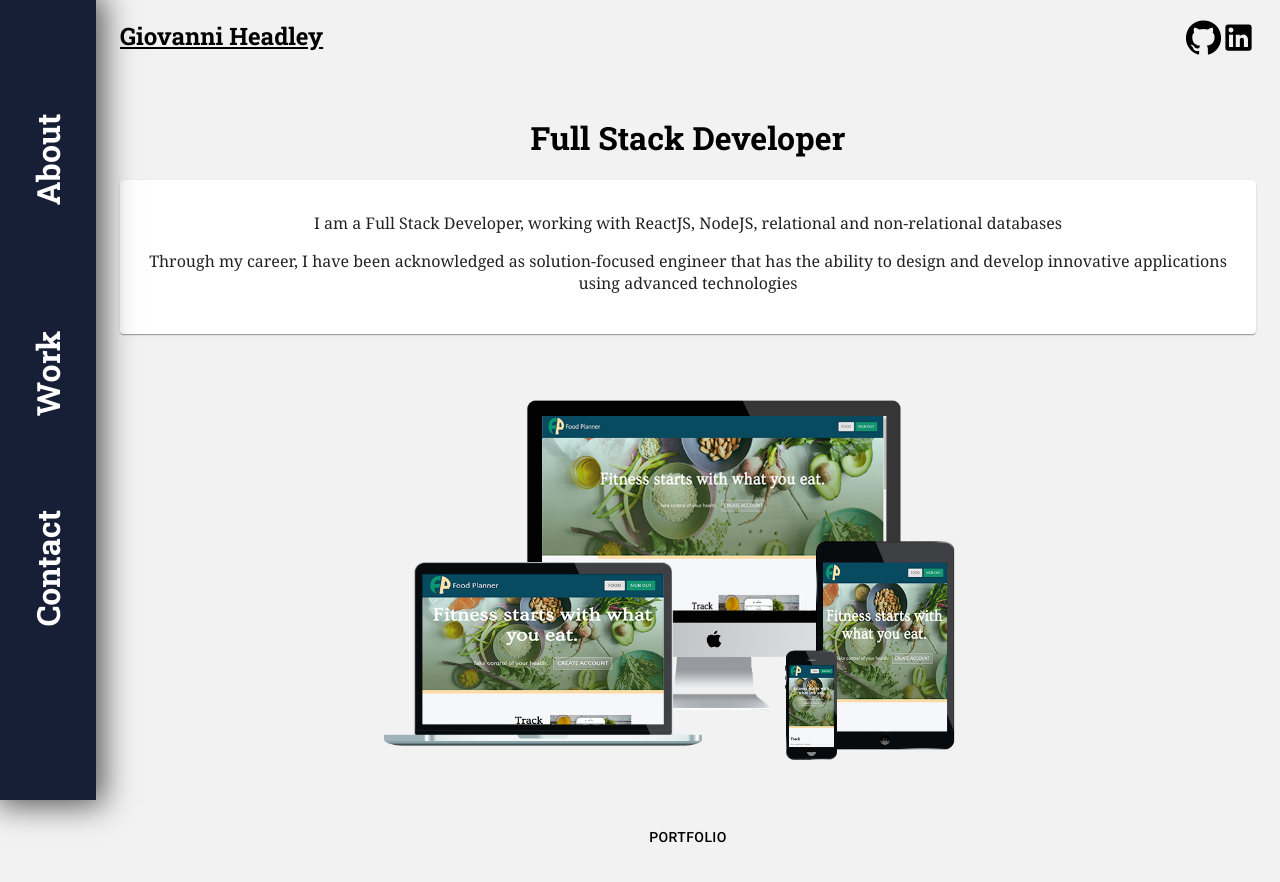
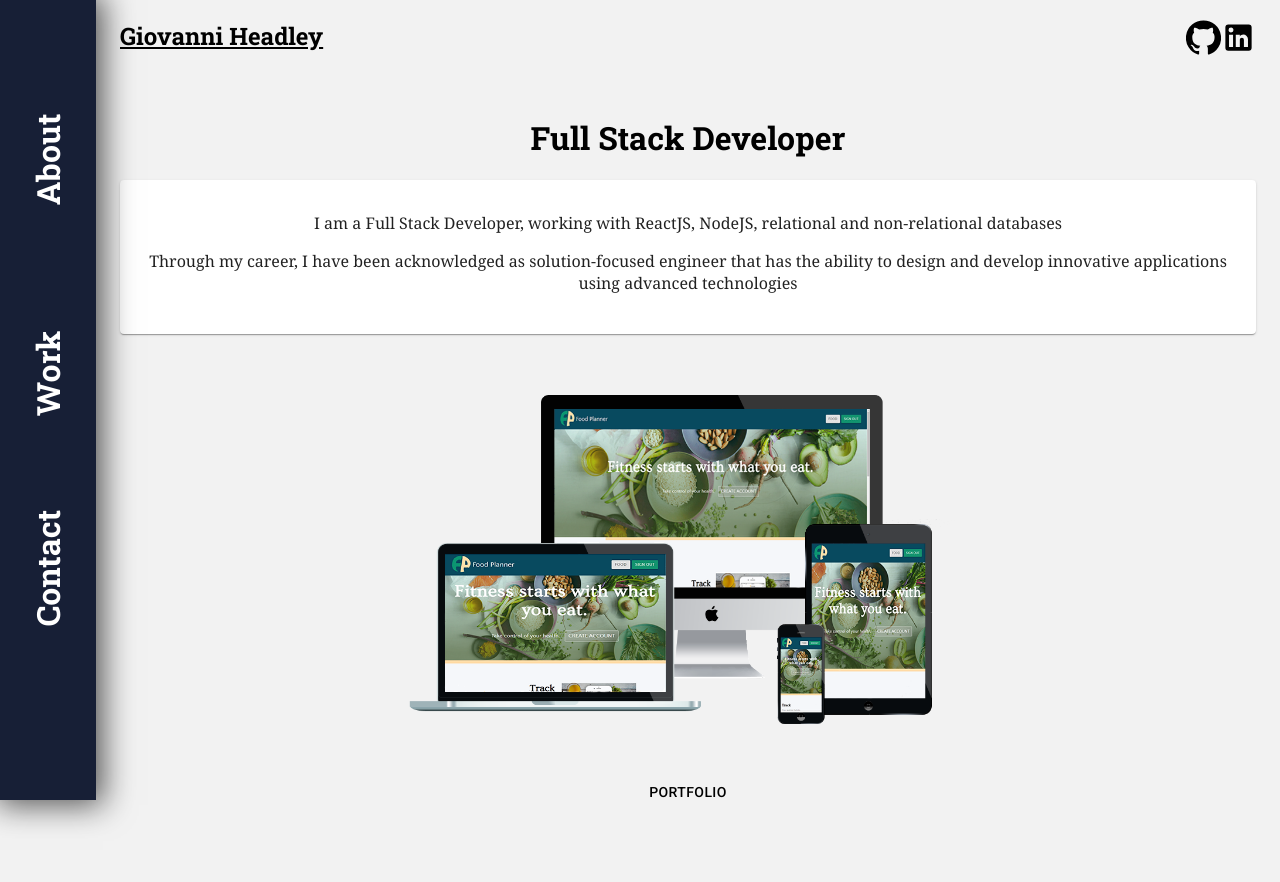
Before and after one commit to descifle/portfolio, a React (Create React App) app: page / in a window 1280 px wide. Shown: the top 882 px of the page. After the commit the page ends 843 px from the top, so only its background shows below. Built offline with nearby package versions, Linux system fonts and the light colour scheme.

Commit message:
prlll its everywhere

```diff
--- a/public/index.html
+++ b/public/index.html
@@ -16,6 +16,7 @@
     <meta name="theme-color" content="#000000" />
     <meta name="author" content="Giovanni Headley" />
     <meta name="description" content="A portfolio for Giovanni Headley" />
+    <meta http-equiv="ScreenOrientation" content="autoRotate:disabled">
     <link rel="stylesheet" href="https://fonts.googleapis.com/css?family=Roboto:300,400,500,700&display=swap" />
     <!-- <link href="https://stackpath.bootstrapcdn.com/bootstrap/4.5.0/css/bootstrap.min.css" rel="stylesheet" integrity="sha384-9aIt2nRpC12Uk9gS9baDl411NQApFmC26EwAOH8WgZl5MYYxFfc+NcPb1dKGj7Sk" crossorigin="anonymous">
     <link rel="stylesheet" href="https://cdnjs.cloudflare.com/ajax/libs/semantic-ui/2.4.1/semantic.min.css">  -->
--- a/src/components/WorkPage.js
+++ b/src/components/WorkPage.js
@@ -1,5 +1,5 @@
 import React, { useState, useEffect } from 'react'
-import { Container, Grid, Card, CardHeader , CardMedia, CardContent, Tabs, Tab, Paper, Chip } from '@material-ui/core'
+import { Container, Grid, Card, CardHeader , CardMedia, CardContent, Button, Tabs, Tab, Paper, Chip } from '@material-ui/core'
 import { GitHub, LinkedIn } from '@material-ui/icons'
 import { FontAwesomeIcon } from '@fortawesome/react-fontawesome'
 import { faReact, faPhp, faHtml5 } from '@fortawesome/free-brands-svg-icons'
@@ -10,22 +10,21 @@ import ArrowDownwardIcon from '@material-ui/icons/ArrowDownward';
 import * as Scroll from 'react-scroll'
 
 const WorkPage = () => {
+
+    // scroll to top button appear
+
     let events = Scroll.Events
     let scroll = Scroll.animateScroll
     let scrollSpy = Scroll.scrollSpy
 
     const [list, setList] = useState(cards)
-    const [value, setValue] = useState()
+    const [value, setValue] = useState(0)
     const [hide, setHide] =  useState(false)
 
     useEffect(() => {
-        events.scrollEvent.register('begin', function(to, element) {
-            console.log('begin', arguments)
-        })
+        events.scrollEvent.register('begin', function(to, element) {})
 
-        events.scrollEvent.register('end', function(to, element) {
-            console.log('end', arguments)
-        })
+        events.scrollEvent.register('end', function(to, element) {})
 
         scrollSpy.update()
 
@@ -38,7 +37,7 @@ const WorkPage = () => {
     useEffect(() => {
 
        const checkScreenPos = () => {
-        window.scrollY > 50 ? setHide(true) : setHide(false)
+        window.scrollY > 100 ? setHide(true) : setHide(false)
        }
 
        window.addEventListener('scroll', checkScreenPos)
@@ -115,9 +114,13 @@ const WorkPage = () => {
     return (
         <Container>
             <div
-            className={ hide ? 'hide-scroll':'scroll-bottom' }
+            className='scroll-bottom'
             onClick={scrollToProjects}
-            ><ArrowDownwardIcon fontSize="inherit" /></div>
+            >
+                {
+                    !hide ? <>scroll down <ArrowDownwardIcon /></> : <Button variant="contained" onClick={() => scroll.scrollToTop()}>Scroll up</Button>
+                }
+            </div>
             <div className="page-container">
                 <h2 className="home"><Link to="/">Giovanni Headley</Link></h2>
                 <div className="socials">
--- a/src/components/style.scss
+++ b/src/components/style.scss
@@ -122,14 +122,13 @@ a {
     text-align: center;
     padding-bottom: 2rem;
 
-    img {
-        width: 40rem;
-        height: auto;
-        max-width: 100%;
-    }
-
-    button {
-
+    div {
+        height: unset;
+        img {
+            height: auto;
+            max-width: 100%;
+            max-height: 100%;
+        }
     }
 }
 
@@ -142,6 +141,7 @@ a {
 }
 
 .employment-history_tab {
+    display: none;
     position: absolute;
     padding: 1rem;
     top: -1rem;
@@ -319,6 +319,7 @@ a {
 @media(min-width: 40rem) {
     .page-container {
         margin-top: 0;
+        margin-left: 6rem;
     }
 
     .my-nav {
@@ -347,8 +348,18 @@ a {
         padding: 0 2rem;
     }
 
-    .page-container {
-        margin-left: 6rem;
+    .responsive-img-box {
+        text-align: center;
+        padding-bottom: 2rem;
+
+        div {
+            height: 55vh;
+            img {
+                height: auto;
+                max-width: 100%;
+                max-height: 100%;
+            }
+        }
     }
 
     .web-card {
@@ -375,6 +386,7 @@ a {
     }
 
     .employment-history_tab {
+        display: block;
         position: absolute;
         padding: 2rem;
         top:unset;
@@ -450,11 +462,11 @@ a {
 
 .scroll-bottom {
     z-index: 99;
-    position: absolute;
+    position: fixed;
     right: 0;
     bottom: 0;
-    padding: 3rem;
-    font-size: 4rem;
-    color: orange;
+    padding: 2rem .5rem;
+    font-size: 1.4rem;
+    color: red;
     cursor: pointer;
 }
```
